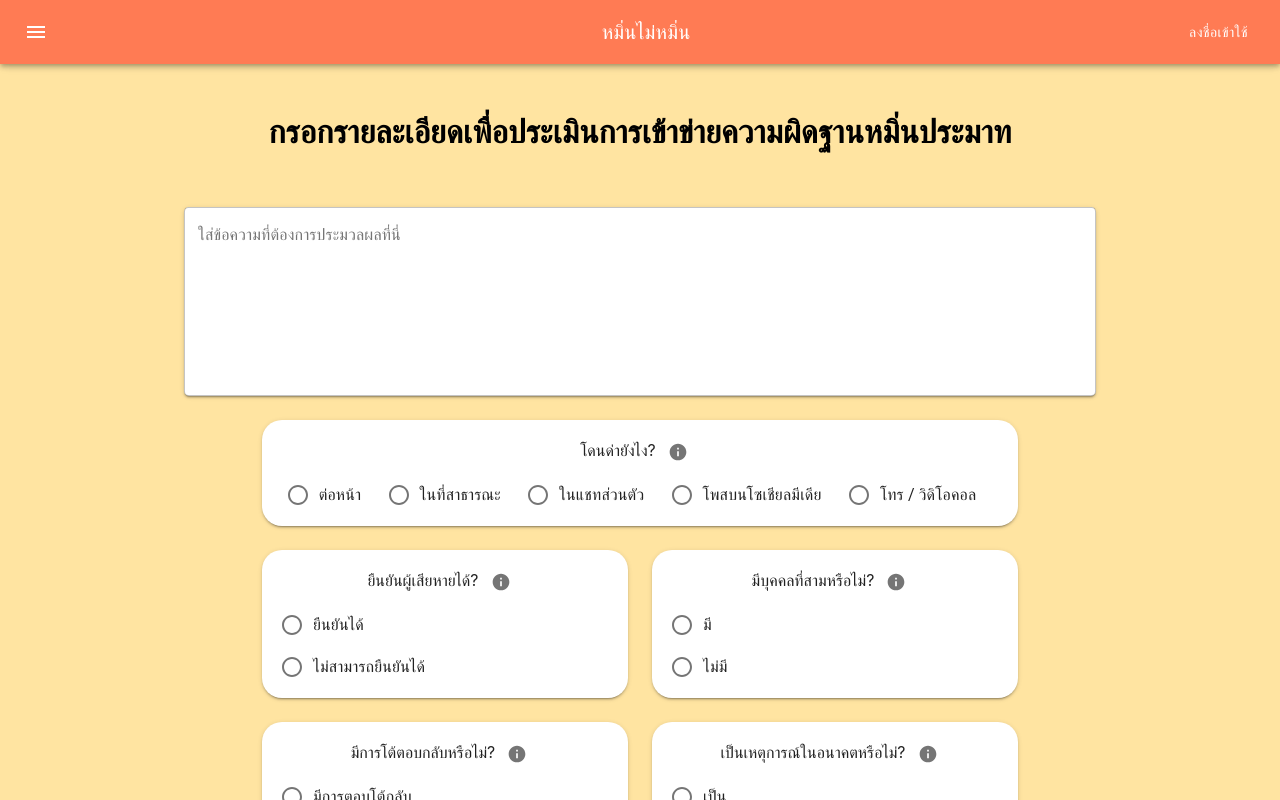
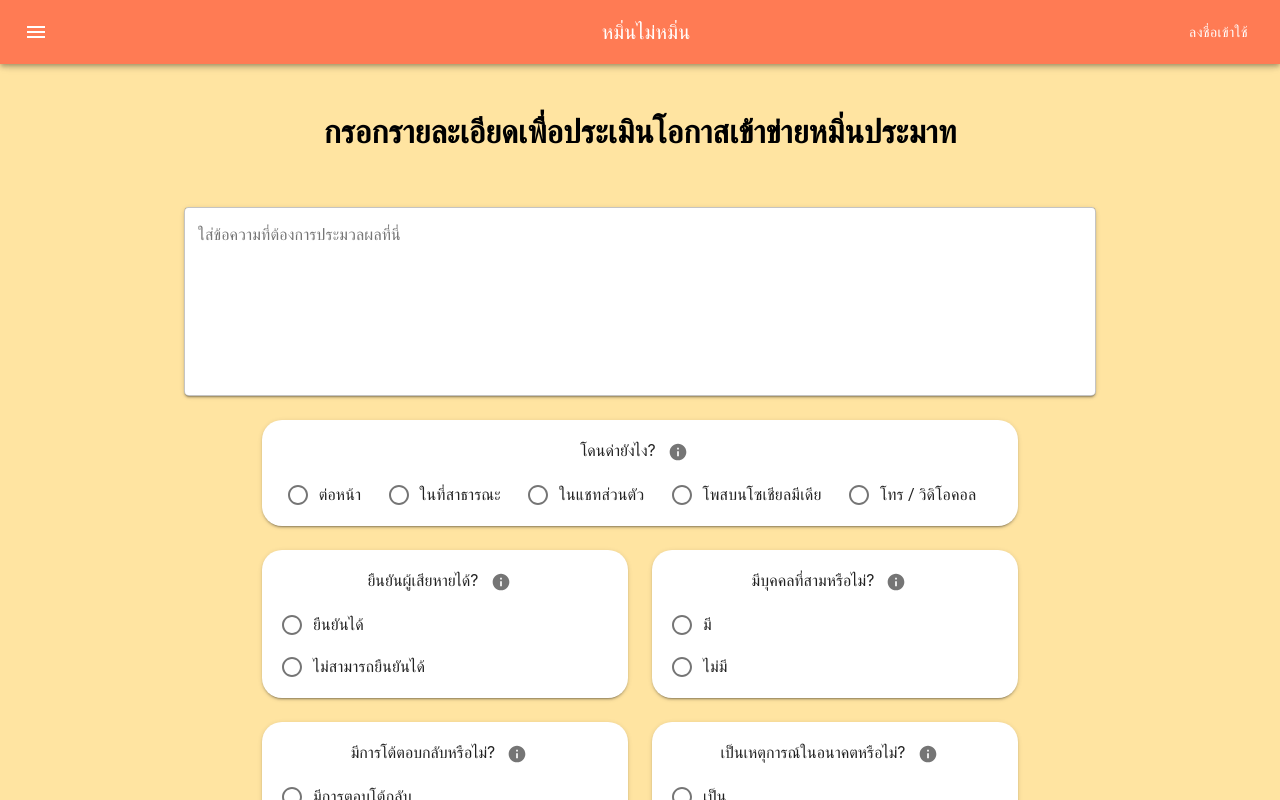
Before and after one commit to traviolus/MinMaiMin, a React (Create React App) app in the folder frontend/: page / in a window 1280 px wide. Shown: the top 800 px of the page. Built offline with nearby package versions, Linux system fonts and the light colour scheme.

Commit message:
fix searchheader title

```diff
--- a/frontend/src/components/SearchHeader.tsx
+++ b/frontend/src/components/SearchHeader.tsx
@@ -16,7 +16,7 @@ export default function SearchHeader() {
 
     return (
         <div className={classes.root}>
-            <h1>กรอกรายละเอียดเพื่อประเมินการเข้าข่ายความผิดฐานหมิ่นประมาท</h1>
+            <h1>กรอกรายละเอียดเพื่อประเมินโอกาสเข้าข่ายหมิ่นประมาท</h1>
         </div>
     )
 }
```
